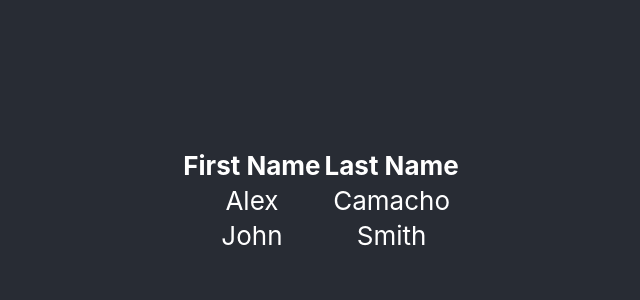
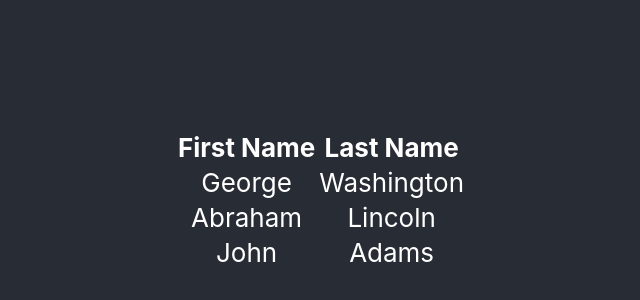
Before and after one commit to alexander-camacho/reactEmployeeDir, a React (Create React App) app: page / in a window 1280 px wide. Shown: the part 200-500 px from the top of the page, without its empty margins (319-959 px from the left). Built offline with nearby package versions, Linux system fonts and the light colour scheme.

Commit message:
updated table to pull from array

```diff
--- a/src/components/Table.js
+++ b/src/components/Table.js
@@ -1,4 +1,19 @@
 import React from "react"
+
+const employees = [
+    {
+        firstName: "George",
+        lastName: "Washington"
+    },
+    {
+        firstName: "Abraham",
+        lastName: "Lincoln"
+    },
+    {
+        firstName: "John",
+        lastName: "Adams"
+    }
+]
 
 function Table() {
     return (
@@ -8,12 +23,16 @@ function Table() {
                 <th>Last Name</th>
             </tr>
             <tr>
-                <td>Alex</td>
-                <td>Camacho</td>
+                <td>{employees[0].firstName}</td>
+                <td>{employees[0].lastName}</td>
             </tr>
             <tr>
-                <td>John</td>
-                <td>Smith</td>
+                <td>{employees[1].firstName}</td>
+                <td>{employees[1].lastName}</td>
+            </tr>
+            <tr>
+                <td>{employees[2].firstName}</td>
+                <td>{employees[2].lastName}</td>
             </tr>
         </table>
     )
```
